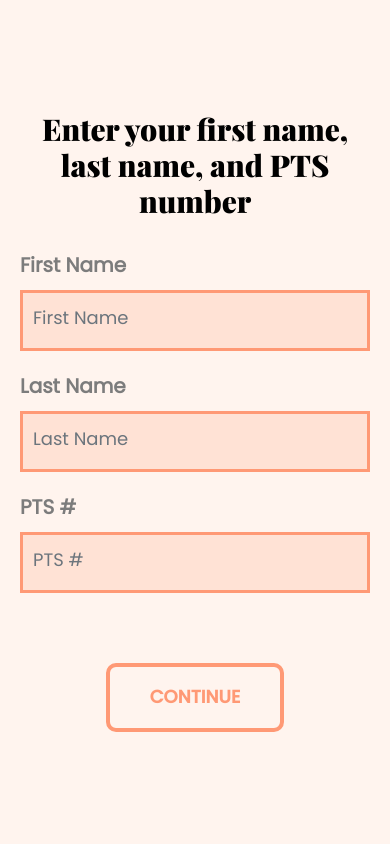
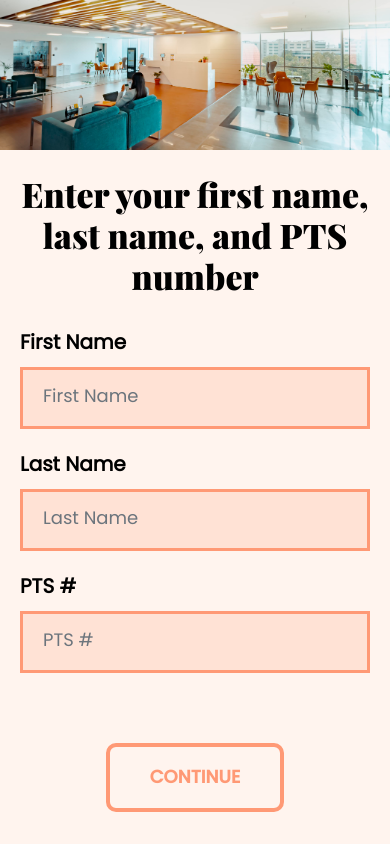
Before and after one commit to sajidali007522/innfinity-workflow, an Angular app: page / in a window 390 px wide. Built offline with nearby package versions, Linux system fonts and the light colour scheme.

Commit message:
design changes

```diff
--- a/src/app/helpers/form-builder/form-builder.component.html
+++ b/src/app/helpers/form-builder/form-builder.component.html
@@ -6,7 +6,7 @@
 
 <!-- Yes / No Radio -->
 <p *ngIf="field.DataType == 'String' && field.AllowedValues">
-    <label popover="{{field.Tooltip}}" class="custom-control-label" *ngIf="field.Label">{{field.Label}}</label>
+    <label popover="{{field.Tooltip}}" class="" *ngIf="field.Label">{{field.Label}}</label>
     <select [(ngModel)]="field.ModifiedFormattedValue" class="form-control custom-select">
       <option value="">{{field.ListSelectionInstruction || 'Change...'}} </option>
       <option value="{{option.Key}}" *ngFor="let option of field.AllowedValues">{{option.Value}}</option>
--- a/src/app/wizard/step-basic/step-basic.component.html
+++ b/src/app/wizard/step-basic/step-basic.component.html
@@ -1,4 +1,7 @@
-  <div class="article-wrap" *ngIf="formBuilder">
+<div class="banner-wrap">
+
+</div>
+<div class="article-wrap" *ngIf="formBuilder">
     <!--
         1 => label
 				2 => formatted value rendered as text not editable
--- a/src/assets/css/style.css
+++ b/src/assets/css/style.css
@@ -52,10 +52,10 @@ body, input, select, textarea {
 }
 body{
   background: #fff4ee;
-  display: flex;
+  /* display: flex;
   flex-wrap: wrap;
   align-items: center;
-  justify-content: center;
+  justify-content: center; */
   min-height: 100vh;
 }
 
@@ -106,22 +106,51 @@ p {
 }
 /* Header
 ______________________*/
+.popover{
+  background: #FF9975;
+}
+  .popover-body{
+    color: #fff;
+  }
+  .bs-popover-auto[x-placement^=top]>.arrow::after,
+  .bs-popover-top>.arrow::after{
+    border-top-color: #FF9975;
+  }
+.banner-wrap{
+  background: url(../images/banner.jpg) center 60% no-repeat;
+  background-size: cover;
+  height: 350px;
+  margin: 0 0 40px;
+}
 .article-wrap{
   width: 650px;
   margin: 0 auto;
   text-align: center;
+  padding: 0 0 40px;
 }
   .article-title{
     min-height: 150px;
     margin: 0 0 30px;
   }
   .article-wrap h2{
-    margin: 0 0 30px;
+    font-size: 30px;
+    margin: 0 0 10px;
+    padding-top: 20px;
   }
+    .article-wrap > div:first-child h2{
+      font-size: 48px;
+      margin: 0 0 30px;
+      padding: 0;
+    }
   .article-body{
     max-width: 500px;
     margin: 0 auto;
     padding: 0 0 40px;
+  }
+  .form-field{
+    max-width: 450px;
+    text-align: left;
+    margin: 0 auto;
   }
   .para-lg p{
     margin-bottom: 20px;
@@ -129,29 +158,45 @@ ______________________*/
   .para-sm p{
     margin-bottom: 10px;
   }
+  .text-only p{
+    margin-bottom: 7px;
+  }
   .gap-bot{
     padding-bottom: 20px;
   }
   .article-wrap label{
-    display: block;
+    display: inline-block;
     text-align: left;
     font-weight: bold;
     font-size: 20px;
+    color: #000;
   }
   .article-wrap .custom-field{
     color: #7C7C7C;
     font-size: 18px;
-    padding: 13px 10px 15px;
+    padding: 14px 10px 15px 20px;
     border: 3px solid #FF9975;
     background: rgba(255, 153, 113, 0.2) !important;
     height: auto;
     text-align: left;
-    box-shadow: none;
     outline: none;
     -moz-border-radius: 0;
     -webkit-border-radius: 0;
     border-radius: 0;
   }
+  .article-wrap .custom-field:focus{
+    box-shadow: 0 0 0 0.2rem rgba(255, 153, 113, 0.3);
+  }
+    .article-wrap .custom-field.field-datepicker{
+      background:rgba(255, 153, 113, 0.2) url(../images/datepicker-icon.png) 98% 45% no-repeat !important;
+      background-size: 30px auto !important;
+    }
+    .bs-datepicker-container{
+      padding: 0;
+    }
+    .theme-orange .bs-datepicker-head{
+      background-color: #FF9975;
+    }
   .article-footer{
     display: flex;
     flex-wrap: wrap;
@@ -269,7 +314,7 @@ ______________________*/
       color: #000000;
       font-weight: 600;
       font-family: 'poppinsmedium';
-      background:transparent url(../images/select-arrow.png) right center no-repeat;
+      background:rgba(255, 153, 113, 0.2) url(../images/select-arrow.png) right center no-repeat;
       background-size: 45px 60px;
       border:3px solid #FF9975 !important;
       box-shadow: none !important;
@@ -350,13 +395,37 @@ ______________________*/
   height: 0;
 }
 
+@media (max-width: 1400px) {
+  .banner-wrap{
+    height: 280px;
+  }
+}
+@media (max-width: 1044px) {
+  .banner-wrap{
+    height: 200px;
+  }
+  .article-wrap h2{
+    font-size: 28px;
+  }
+  .article-wrap > div:first-child h2{
+    font-size: 38px;
+  }
+}
+
 @media (max-width: 767px) {
+  .banner-wrap{
+    height: 150px;
+    margin: 0 0 25px;
+  }
   .article-wrap{
     width: 100%;
     padding: 0 20px;
   }
-  h2{
+  .article-wrap h2{
     font-size: 30px;
+  }
+  .article-wrap > div:first-child h2{
+    font-size: 34px;
   }
   .article-footer .btn{
     padding-left: 40px;
```
Also changed, not shown: src/assets/images/banner.jpg (added), src/assets/images/datepicker-icon.png (added).
